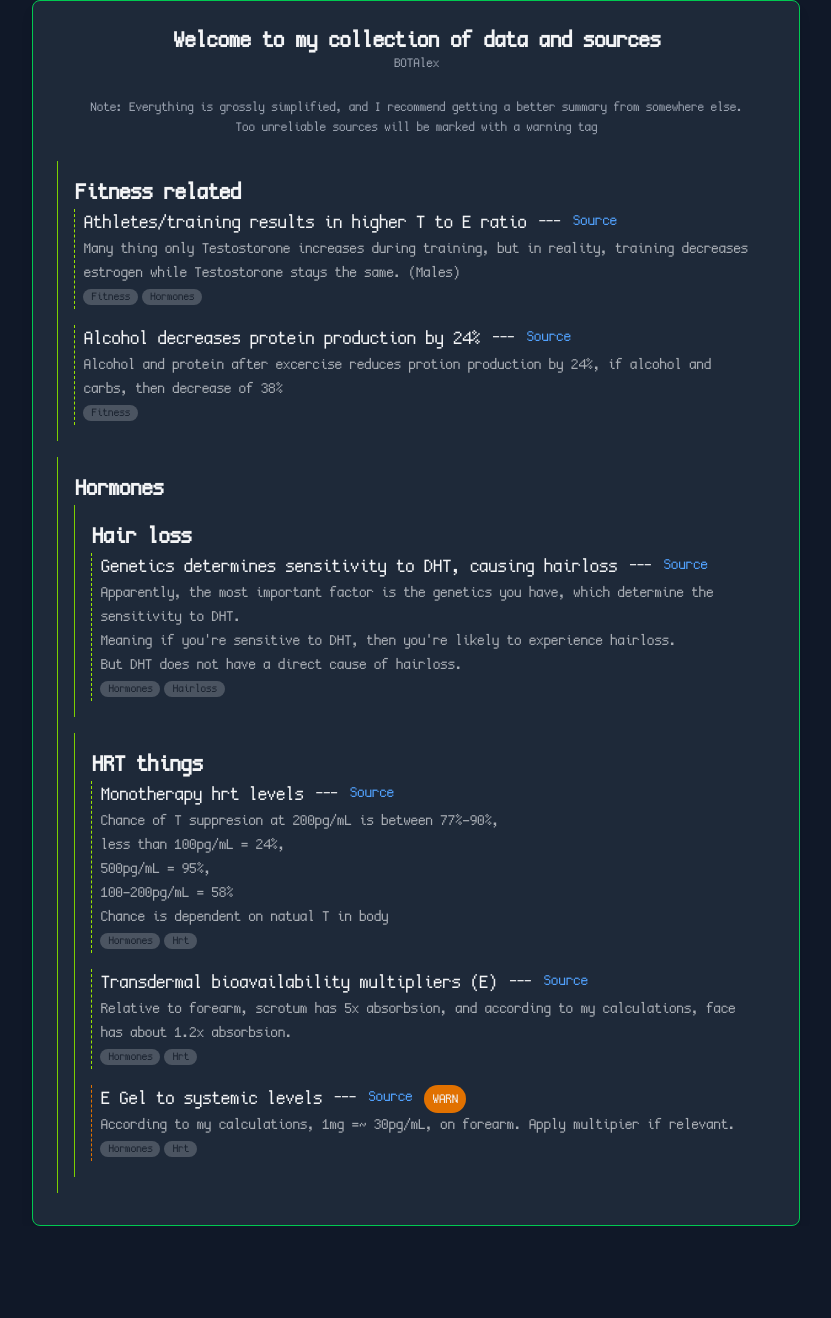
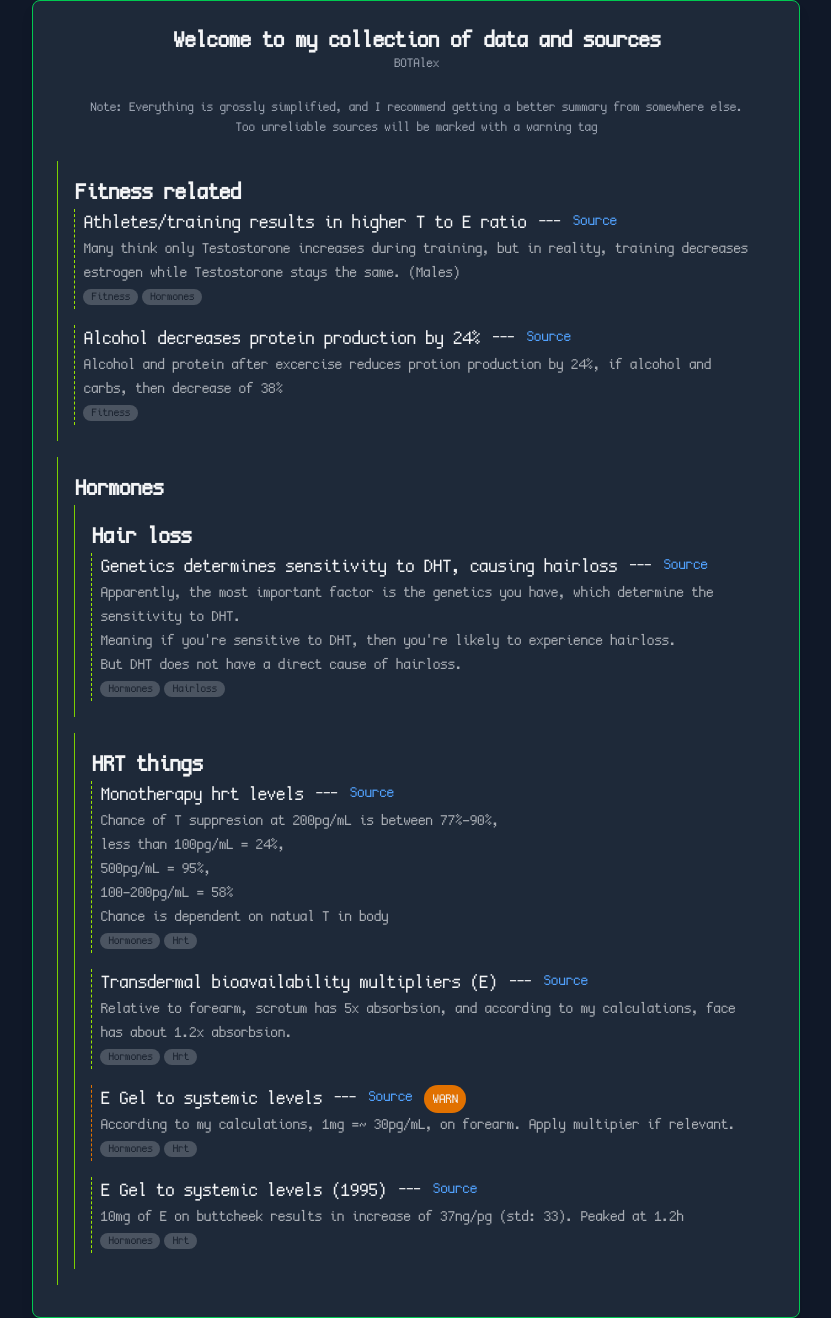
Before and after one commit to MagicBOTAlex/ZCollection, a SvelteKit app: page / in a window 1280 px wide. Shown: the whole page, without its empty margins (224-1055 px from the left). Before the commit the page ends 1226 px from the top, so only its background shows below. Built offline with nearby package versions, Linux system fonts and the light colour scheme.

Commit message:
transdermal absorbtion

```diff
--- a/src/routes/+page.svelte
+++ b/src/routes/+page.svelte
@@ -17,7 +17,7 @@
 		<Sec name="Fitness related">
 			<DataEntry
 				title="Athletes/training results in higher T to E ratio"
-				tldr="Many thing only Testostorone increases during training, but in reality, training decreases estrogen while Testostorone stays the same. (Males)"
+				tldr="Many think only Testostorone increases during training, but in reality, training decreases estrogen while Testostorone stays the same. (Males)"
 				src="/articles/T-And-E-During-Excercise.pdf"
 				tags={['fitness', 'hormones']}
 			/>
@@ -64,6 +64,12 @@
 					warn={true}
 					tags={['hormones', 'hrt']}
 				/>
+				<DataEntry
+					title="E Gel to systemic levels (1995)"
+					tldr="10mg of E on buttcheek results in increase of 37ng/pg (std: 33). Peaked at 1.2h"
+					src="/articles/transdermalAbsorbsion.pdf"
+					tags={['hormones', 'hrt']}
+				/>
 			</Sec>
 		</Sec>
 	</div>
```
Also changed, not shown: 1 other file (tests, documents, lock files or other folders).
